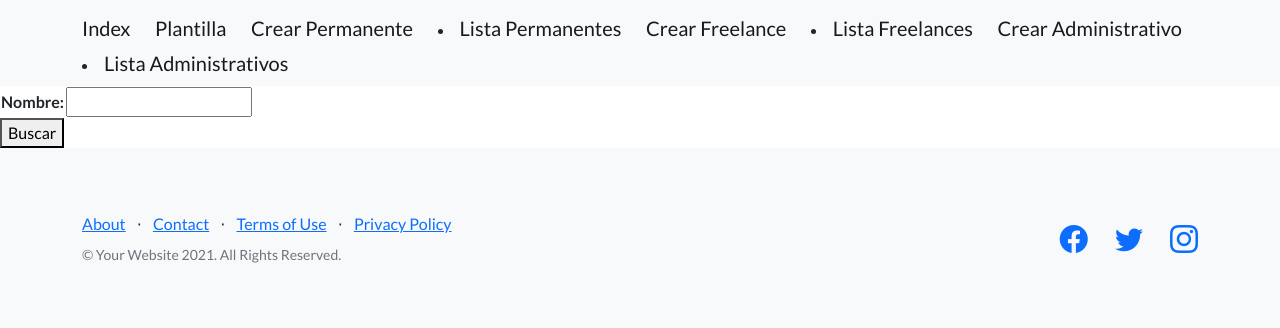
After one commit to Walaacze/Entrega1-Garcia, a Django app: page /profesionales/freelances/ in a window 1280 px wide. The commit adds this page. Shown: the top 328 px of the page. Run offline with Django 4.2, Linux system fonts and the light colour scheme; parts of the project's set-up code (start-up, migrations or seed data) failed here and were passed over; some libraries are stand-ins or nearby versions.

Commit message:
entrega incompleta

```diff
--- a/entrega1garcia/urls.py
+++ b/entrega1garcia/urls.py
@@ -18,5 +18,6 @@ from django.urls import path, include
 
 urlpatterns = [
     path('', include('index.urls')),
+    path('profesionales/', include('profesionales.urls')),
     path('admin/', admin.site.urls),
 ]
--- a/index/templates/index/index.html
+++ b/index/templates/index/index.html
@@ -22,24 +22,35 @@
             <div class="container">
                 <a class="navbar-brand" href={% url 'index' %}>Index</a>
                 <a class="navbar-brand" href={% url 'plantilla' %}>Plantilla</a>
-
+                <a class="navbar-brand" href={% url 'crear_permanente' %}>Crear Permanente</a>
+                <li>
+                    <a class="navbar-brand" href={% url 'lista_permanentes' %}>Lista Permanentes</a>
+                </li>
+                <a class="navbar-brand" href={% url 'crear_freelance' %}>Crear Freelance</a>
+                <li>
+                    <a class="navbar-brand" href= {% url 'lista_freelances' %}>Lista Freelances</a>
+                </li>
+                <a class="navbar-brand" href={% url 'crear_administrativo' %}>Crear Administrativo</a>
+                <li>
+                    <a class="navbar-brand" href={% url 'lista_administrativos' %}>Lista Administrativos</a>
+                </li>
             </div>
         </nav>
         <!-- Masthead-->
+        {% block 'header_block' %}
         <header class="masthead">
             <div class="container position-relative">
                 <div class="row justify-content-center">
                     <div class="col-xl-6">
                         <div class="text-center text-white">
                             <!-- Page heading-->
-                            {% block 'header_block' %}
                             <h1 class="mb-5">Bienvenidos!</h1>
-                            {% endblock 'header_block' %}
                         </div>
                     </div>
                 </div>
             </div>
         </header>
+        {% endblock 'header_block' %}
 
         {% block 'body_block' %}
         {% endblock 'body_block' %}
--- a/index/templates/index/plantilla.html
+++ b/index/templates/index/plantilla.html
@@ -1,9 +1,6 @@
 {% extends 'index/index.html' %}
 
 {% block 'header_block' %}
-    <h1 class="mb-5">
-        Hola esta es mi plantilla
-    </h1>
 {% endblock 'header_block' %}
 
 {% block 'body_block' %}
--- a/profesionales/admin.py
+++ b/profesionales/admin.py
@@ -1,8 +1,7 @@
 from django.contrib import admin
 
-from profesionales.models import Administrativo, Freelance, Marketing, Permanente
+from profesionales.models import Administrativo, Freelance, Permanente
 
-admin.site.register(Marketing)
 admin.site.register(Permanente)
 admin.site.register(Freelance)
 admin.site.register(Administrativo)
--- /dev/null
+++ b/profesionales/forms.py
@@ -0,0 +1,33 @@
+from django import forms
+
+class PermanenteFormulario(forms.Form):
+    nombre = forms.CharField(max_length=20)
+    apellido = forms.CharField(max_length=30)
+    area = forms.CharField(max_length=40)
+    desempleado = forms.BooleanField(required=False)
+    sueldo_aportes = forms.IntegerField(max_value=1000000)
+
+class FreelanceFormulario(forms.Form):
+    nombre = forms.CharField(max_length=20)
+    apellido = forms.CharField(max_length=30)
+    area = forms.CharField(max_length=40)
+    desempleado = forms.BooleanField(required=False)
+    tarea_asignada = forms.CharField(max_length=35)
+    fecha_entrega = forms.DateTimeField()
+
+
+class AdministrativoFormulario(forms.Form):
+    nombre = forms.CharField(max_length=20)
+    apellido = forms.CharField(max_length=30)
+    antigüedad = forms.DateField()
+    desempleado = forms.BooleanField(required=False)
+
+
+class PermanenteBuscar(forms.Form):
+    nombre = forms.CharField(max_length=20)
+
+class FreelanceBuscar(forms.Form):
+    nombre = forms.CharField(max_length=20)
+
+class AdministrativoBuscar(forms.Form):
+    nombre = forms.CharField(max_length=20)
--- /dev/null
+++ b/profesionales/templates/profesionales/lista_freelances.html
@@ -0,0 +1,21 @@
+{% extends 'index/index.html' %}
+
+{% block 'header_block' %}
+{% endblock 'header_block' %}
+
+{% block 'body_block' %}
+
+    <form action="" method="get">
+        {% csrf_token %}
+        <table>
+            {{form.as_table}}
+        </table>
+        {% comment %} <input type="submit" value="Crear"> {% endcomment %}
+        <button>Buscar</button>
+    </form>
+
+    {% for freelance in freelances %}
+    <li>freelance</li>
+    {% endfor %}
+
+{% endblock 'body_block' %}
--- /dev/null
+++ b/profesionales/urls.py
@@ -0,0 +1,12 @@
+from django.urls import path
+from . import views
+
+urlpatterns = [
+    path('permanente/crear/', views.crear_permanente, name='crear_permanente'),
+    path('permanentes/', views.lista_permanentes, name='lista_permanentes'),
+    path('freelance/crear/', views.crear_freelance, name='crear_freelance'),
+    path('freelances/', views.lista_freelances, name='lista_freelances'),
+    path('administrativo/crear/', views.crear_administrativo, name='crear_administrativo'),
+    path('administrativos/', views.lista_administrativos, name='lista_administrativos')
+
+]
--- a/profesionales/views.py
+++ b/profesionales/views.py
@@ -1,3 +1,64 @@
-from django.shortcuts import render
+from django.shortcuts import redirect, render
+from .models import Administrativo, Freelance, Permanente
+from .forms import PermanenteFormulario, FreelanceFormulario, AdministrativoFormulario, PermanenteBuscar, FreelanceBuscar, AdministrativoBuscar
 
-# Create your views here.
+def crear_permanente(request):
+    if request.method == 'POST':
+        form = PermanenteFormulario(request.POST)
+        if form.is_valid():
+            data = form.cleaned_data
+            permanente = Permanente(nombre=data['nombre'], apellido=data['apellido'], area=data['area'], desempleado=data['desempleado'], sueldo_aportes=data['sueldo_aportes'])
+            permanente.save()
+            # return render(request,'index/index.html', {})
+            return redirect ('index')
+
+    form = PermanenteFormulario()
+    return render(request, 'profesionales/crear_permanente.html', {'form':form})
+
+def crear_freelance(request):
+    if request.method == 'POST':
+        form = FreelanceFormulario(request.POST)
+        if form.is_valid():
+            data = form.cleaned_data
+            freelance = Freelance(nombre=data['nombre'], apellido=data['apellido'], area=data['area'], desempleado=data['desempleado'], tarea_asignada=data['tarea_asignada'], fecha_entrega=data['fecha_entrega'])
+            freelance.save()
+            # return render(request,'index/index.html', {})
+            return redirect ('index')
+
+    form = FreelanceFormulario()
+    return render(request, 'profesionales/crear_freelance.html', {'form':form})
+
+def crear_administrativo(request):
+
+    if request.method == 'POST':
+        form = AdministrativoFormulario(request.POST)
+        if form.is_valid():
+            data = form.cleaned_data
+            administrativo = Administrativo(nombre=data['nombre'], apellido=data['apellido'], antiguedad=data['antiguedad'], desempleado=data['desempleado'])
+            administrativo.save()
+            # return render(request,'index/index.html', {})
+            return redirect ('index')
+
+    form = AdministrativoFormulario()
+    return render(request, 'profesionales/crear_administrativo.html', {'form':form})
+
+
+def lista_permanentes(request):
+    permanentes=None
+    form = PermanenteBuscar()
+    return render(request, 'profesionales/lista_permanentes.html', {'form':form, 'permanentes': permanentes})
+
+def lista_freelances(request):
+    freelances=None
+    form = FreelanceBuscar()
+    return render(request, 'profesionales/lista_freelances.html', {'form':form, 'freelances': freelances})
+
+def lista_administrativos(request):
+    nombre_a_buscar = request.GET.get('nombre', None)
+    if nombre_a_buscar is not None:
+        administrativos = Administrativo.objects.filter(nombre__icontains = nombre_a_buscar)
+    else:
+        administrativos
+    administrativos=None
+    form = AdministrativoBuscar()
+    return render(request, 'profesionales/lista_administrativos.html', {'form':form, 'administrativos': administrativos})
```
Also changed, not shown: profesionales/models.py (+7 -6 lines), profesionales/templates/profesionales/crear_administrativo.html (added, +17 -0 lines), profesionales/templates/profesionales/crear_freelance.html (added, +17 -0 lines), profesionales/templates/profesionales/crear_permanente.html (added, +17 -0 lines), profesionales/templates/profesionales/lista_administrativos.html (added, +21 -0 lines), profesionales/templates/profesionales/lista_permanentes.html (added, +21 -0 lines), profesionales/migrations/0001_initial.txt (renamed from profesionales/migrations/0001_initial.py), profesionales/migrations/0002_initial.py (added), profesionales/migrations/__init__.py (deleted).
